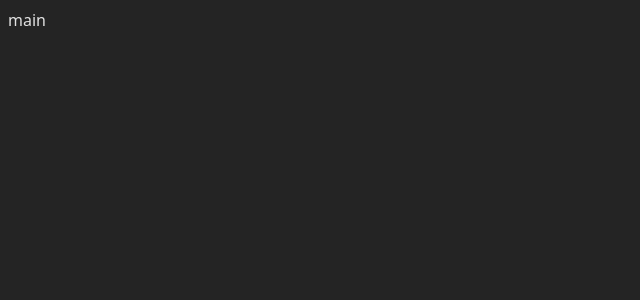
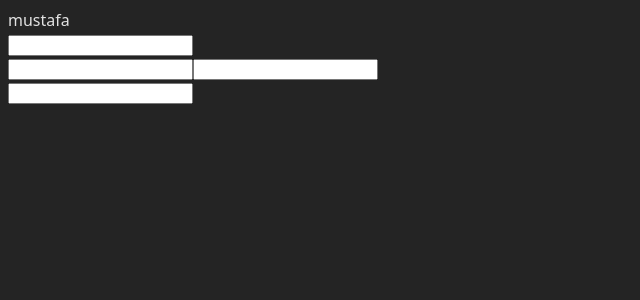
Before and after one commit to Muhammad-Nour-Hereh/sajjel, a React (Vite) app in the folder client/: page /home in a window 1280 px wide. Shown: the top 300 px of the page, without its empty margins (0-640 px from the left). Built offline with nearby package versions, Linux system fonts and the light colour scheme.

Commit message:
add termial extension settings and init server

```diff
--- a/client/src/hooks/useMainPage.tsx
+++ b/client/src/hooks/useMainPage.tsx
@@ -1,5 +1,5 @@
 const useMainPage = () => {
-  const title = "main";
+  const title = "mustafa";
   return { title };
 };
 
--- a/client/src/pages/HomePage.tsx
+++ b/client/src/pages/HomePage.tsx
@@ -2,7 +2,17 @@ import useMainPage from "../hooks/useMainPage";
 
 const HomePage = () => {
   const { title } = useMainPage();
-  return <div>{title}</div>;
+  return (
+    <div>
+      {title}
+      <br />
+      <input />
+      <br />
+      <input />
+      <input /> <br />
+      <input /> <br />
+    </div>
+  );
 };
 
 export default HomePage;
```
Also changed, not shown: 1 other file (tests, documents, lock files or other folders).
